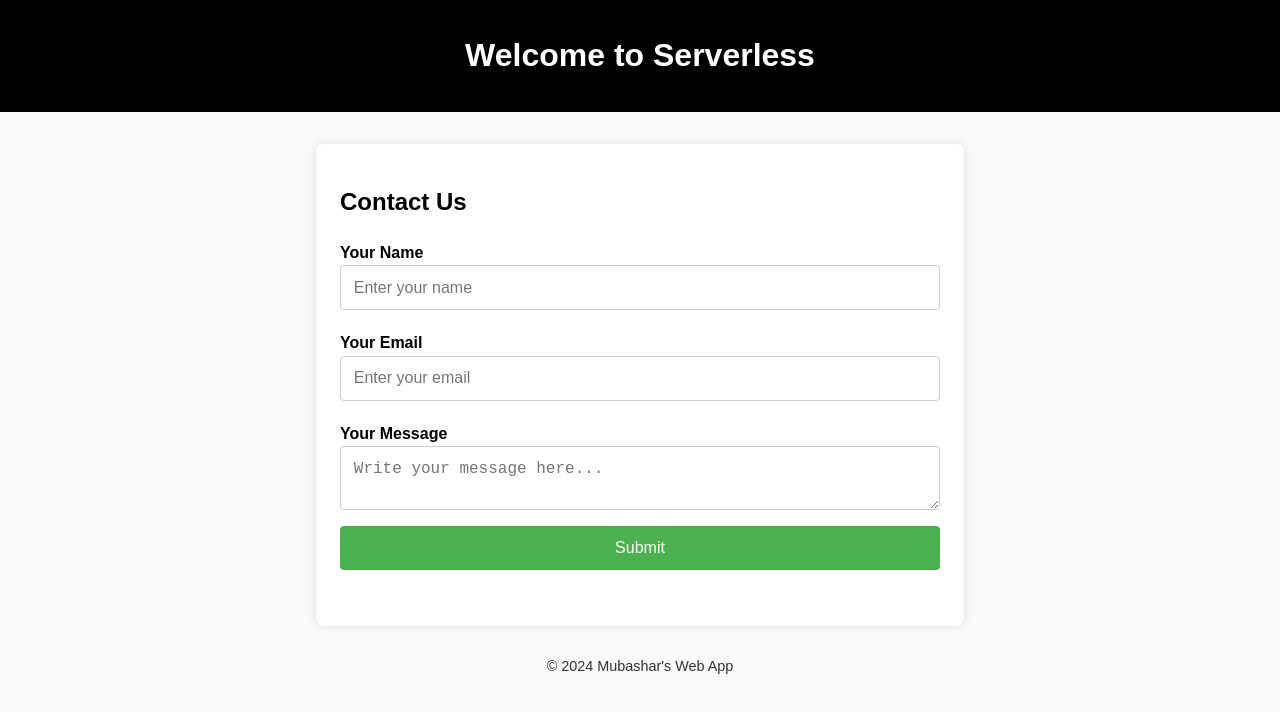
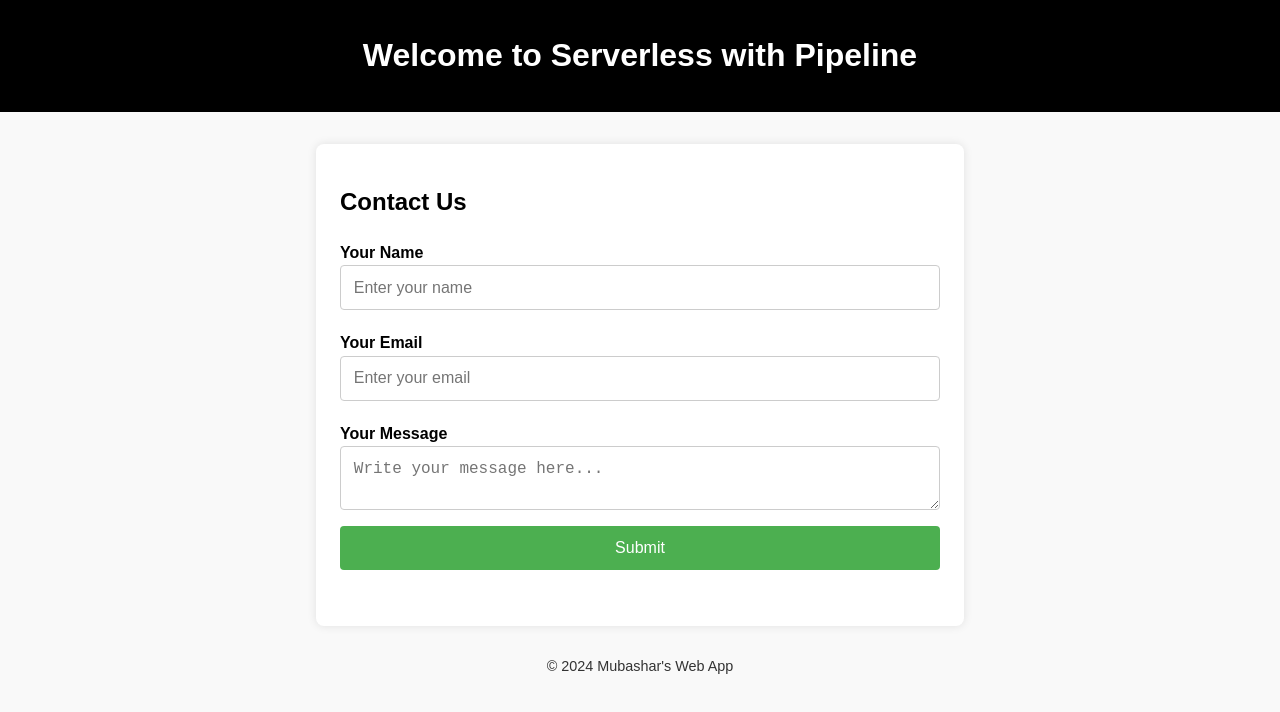
Before and after one commit to MubasharSadiq/myServerlessWebApp, a plain HTML site: page index.html in a window 1280 px wide. Drawn offline with Linux system fonts and the light colour scheme.

Commit message:
added and updated AWS pipeline

```diff
--- a/index.html
+++ b/index.html
@@ -8,7 +8,7 @@
 </head>
 <body>
     <header>
-        <h1>Welcome to Serverless</h1>
+        <h1>Welcome to Serverless with Pipeline</h1>
     </header>
     <main>
         <h2>Contact Us</h2>
```
